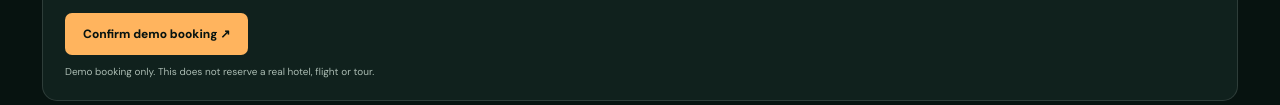
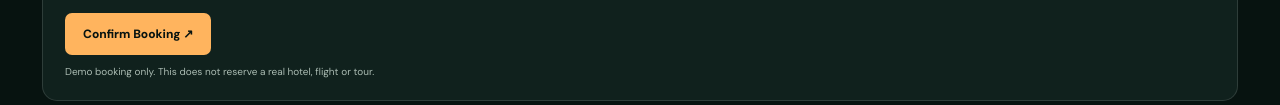
Before and after one commit to YuvrajSingh715/Travel_Management_Microservices_Project, a plain HTML site: page Booking_Service/index.html in a window 1280 px wide. Shown: the part 979-1084 px from the top of the page. Drawn offline with Linux system fonts and the light colour scheme.

Commit message:
Change button text from 'Confirm demo booking' to 'Confirm Booking'

```diff
--- a/Booking_Service/index.html
+++ b/Booking_Service/index.html
@@ -36,7 +36,7 @@ footer{padding:22px;text-align:center;color:#82918a;font-size:10px;letter-spacin
 <div class="field"><label for="guestCount">Guests</label><select id="guestCount"><option value="1">1 guest</option><option value="2" selected>2 guests</option><option value="3">3 guests</option><option value="4">4 guests</option><option value="5">5 guests</option><option value="6">6 guests</option></select></div>
 <div class="field"><label for="startDate">Departure date</label><input id="startDate" type="date" required></div>
 <div class="field"><label for="endDate">Return date</label><input id="endDate" type="date" required></div>
-</div><button class="btn" type="submit" style="margin-top:16px">Confirm demo booking ↗</button><p style="font-size:10px;color:var(--muted);margin-top:10px">Demo booking only. This does not reserve a real hotel, flight or tour.</p></form></div>
+</div><button class="btn" type="submit" style="margin-top:16px">Confirm Booking ↗</button><p style="font-size:10px;color:var(--muted);margin-top:10px">Demo booking only. This does not reserve a real hotel, flight or tour.</p></form></div>
 <div class="search-row"><input id="searchInput" type="search" placeholder="Search destination, country or landmark..." aria-label="Search destinations"></div>
 <div class="filters">
 <button class="filter active" data-filter="all">All places</button>
```
